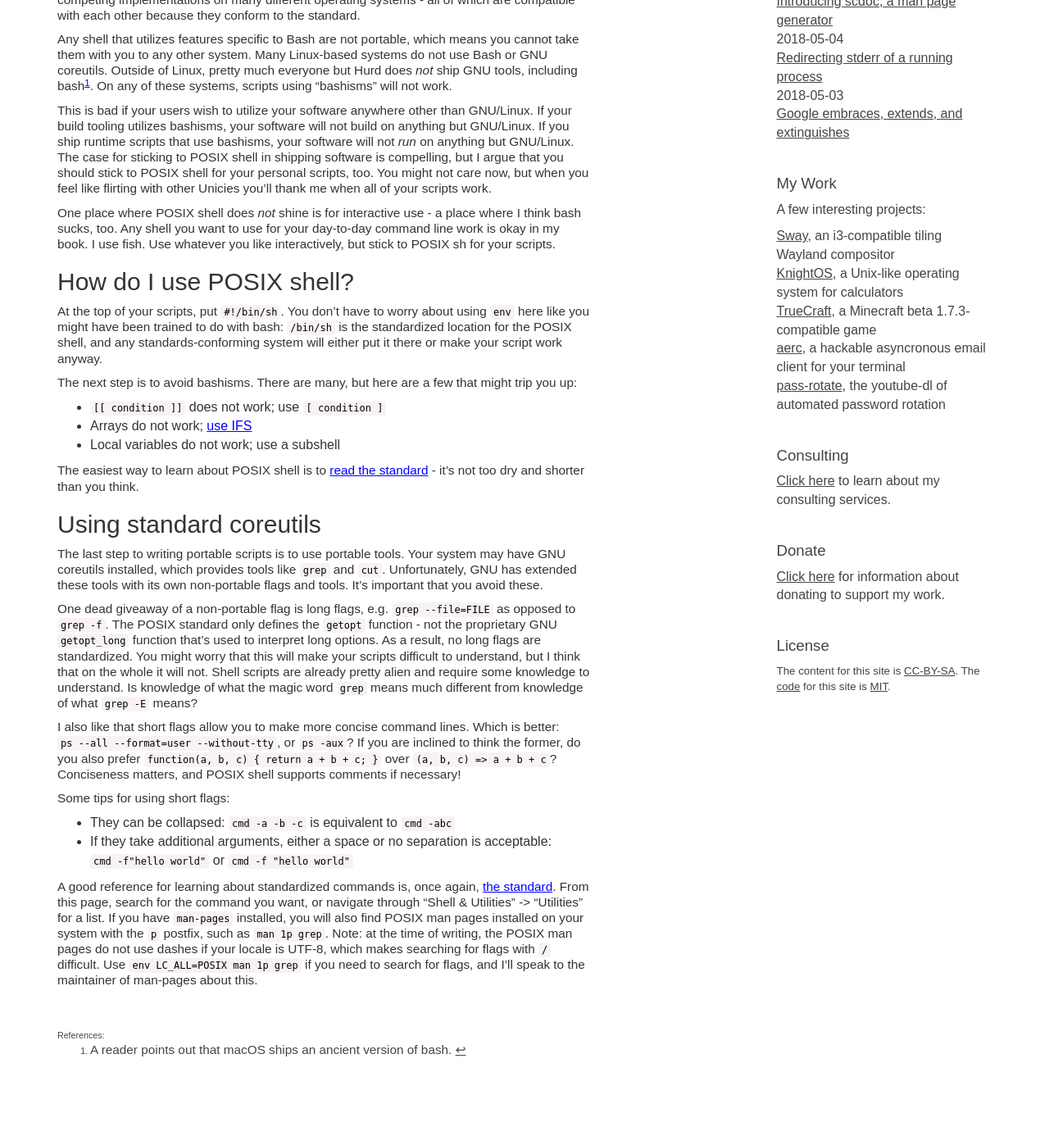
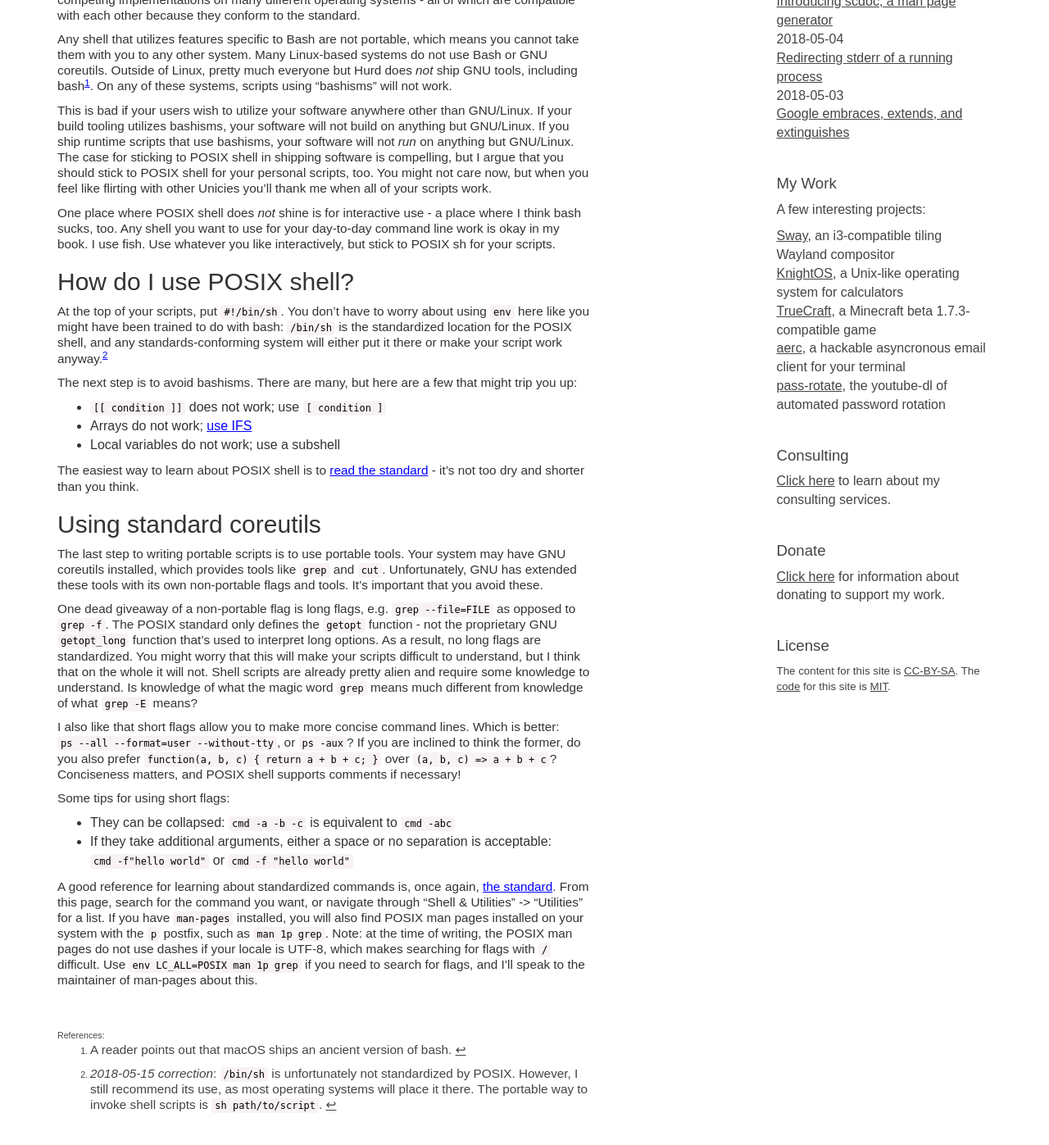
Before and after one commit to stormblog/sircmpwn.github.io, a Jekyll site: the page built from _posts/2018-02-05-Introduction-to-POSIX-shell.md, in a window 1280 px wide and 1400 px high, scrolled down 332 px. Shown: the top 1397 px of the window at 82% size. Built offline with Jekyll 4.4.1, drawn with Linux system fonts in a browser that asks for light colours; before the commit the page ends 1664 px from its top, so only the background shows below that.

Commit message:
Update POSIX shell

```diff
--- a/_posts/2018-02-05-Introduction-to-POSIX-shell.md
+++ b/_posts/2018-02-05-Introduction-to-POSIX-shell.md
@@ -45,7 +45,7 @@ interactively, but stick to POSIX sh for your scripts.
 At the top of your scripts, put `#!/bin/sh`. You don't have to worry about using
 `env` here like you might have been trained to do with bash: `/bin/sh` is the
 standardized location for the POSIX shell, and any standards-conforming system
-will either put it there or make your script work anyway.
+will either put it there or make your script work anyway.[^2]
 
 The next step is to avoid bashisms. There are many, but here are a few that
 might trip you up:
@@ -97,3 +97,4 @@ your locale is UTF-8, which makes searching for flags with `/` difficult. Use
 to the maintainer of man-pages about this.
 
 [^1]: A reader points out that macOS ships an ancient version of bash.
+[^2]: *2018-05-15 correction*: `/bin/sh` is unfortunately not standardized by POSIX. However, I still recommend its use, as most operating systems will place it there. The portable way to invoke shell scripts is `sh path/to/script`.
```
